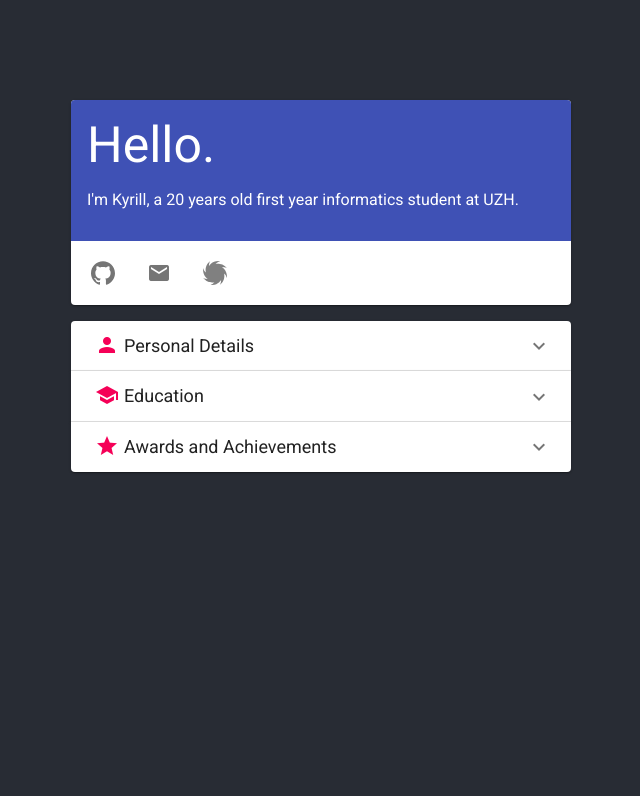
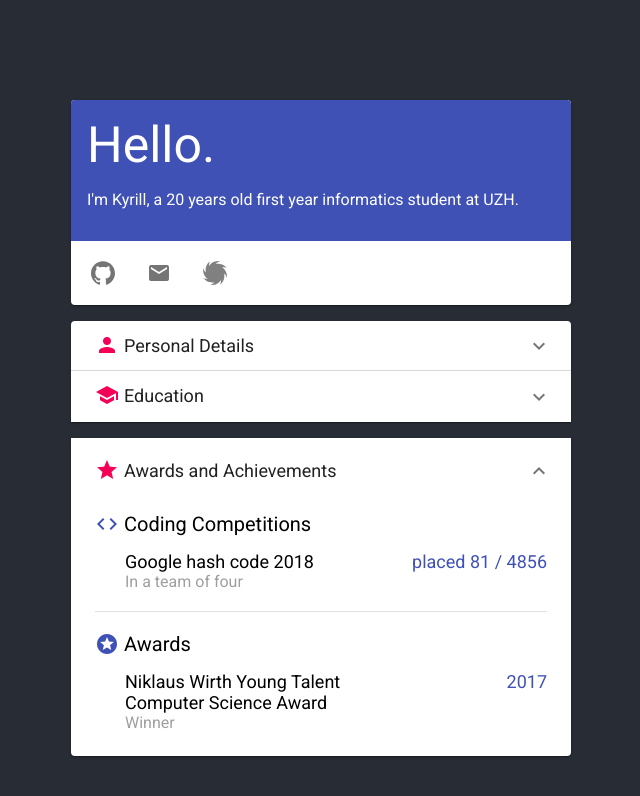
Before and after one commit to realChesta/homepage-v2, a React (Create React App) app: page / in a window 1280 px wide. Shown: the top 796 px of the page, without its empty margins (319-959 px from the left). Built offline with nearby package versions, Linux system fonts and the light colour scheme.

Commit message:
Added AwardsPanel content

```diff
--- a/src/js/AwardsPanel.js
+++ b/src/js/AwardsPanel.js
@@ -6,16 +6,21 @@ import {
     ExpansionPanel,
     ExpansionPanelSummary,
     ExpansionPanelDetails,
-    Grid
+    Grid,
+    Divider
 } from "@material-ui/core";
 import IconTitle from './IconTitle';
+import HashCodeEntry from './HashCodeEntry';
 
 import '../styles/AwardsPanel.css';
+import NiklausWirth from './NiklausWirth';
 
 class AwardsPanel extends Component {
     render() {
+        const disabledText = this.props.theme.palette.text.disabled;
+
         return (
-            <ExpansionPanel>
+            <ExpansionPanel expanded="true">
                 <ExpansionPanelSummary expandIcon={<Icon>expand_more</Icon>}>
                     <Icon color="secondary">star</Icon>
                     <Typography style={{ marginLeft: "5px", fontSize: "18px", fontWeight: "regular" }}>
@@ -23,7 +28,16 @@ class AwardsPanel extends Component {
                     </Typography>
                 </ExpansionPanelSummary>
                 <ExpansionPanelDetails>
-                    <IconTitle icon="code">Coding Competitions</IconTitle>
+                    <div className="awards-container">
+                        <IconTitle icon="code">Coding Competitions</IconTitle>
+                        <HashCodeEntry year="2018" place="81 / 4856">
+                        <label style={{color: disabledText, marginTop: "5px"}}>In a team of four</label>
+                        </HashCodeEntry>
+
+                        <Divider style={{marginTop: "20px", marginBottom: "20px"}}></Divider>
+                        <IconTitle icon="stars">Awards</IconTitle>
+                        <NiklausWirth/>
+                        </div>
                 </ExpansionPanelDetails>
             </ExpansionPanel>
         );
--- /dev/null
+++ b/src/js/HashCodeEntry.js
@@ -0,0 +1,22 @@
+import React, { Component } from 'react';
+import { withTheme } from '@material-ui/core';
+
+import '../styles/HashCodeEntry.css';
+
+class HashCodeEntry extends Component {
+    render() {
+        const primaryColor = this.props.theme.palette.primary.main;
+
+        return (
+            <div className="hashcode-container">
+                <div className="hashcode-content">
+                <label className="hashcode-title">Google hash code {this.props.year}</label>
+                {this.props.children}
+                </div>
+                <label className="hashcode-place" style={{ color: primaryColor, fontSize: "18px" }}>placed {this.props.place}</label>
+            </div>
+        );
+    }
+}
+
+export default withTheme()(HashCodeEntry);
--- /dev/null
+++ b/src/js/NiklausWirth.js
@@ -0,0 +1,23 @@
+import React, { Component } from 'react';
+import { withTheme } from '@material-ui/core';
+
+import '../styles/NiklausWirth.css';
+
+class NiklausWirth extends Component {
+    render() {
+        const primary = this.props.theme.palette.primary.main;
+        const disabledText = this.props.theme.palette.text.disabled;
+
+        return (
+            <div className="wirth-container">
+                <div className="wirth-title-container">
+                    <div className="wirth-title">Niklaus Wirth Young Talent Computer Science Award</div>
+                    <div style={{ color: primary, fontSize: "18px" }}>2017</div>
+                </div>
+                <div style={{ color: disabledText }}>Winner</div>
+            </div>
+        );
+    }
+}
+
+export default withTheme()(NiklausWirth);
--- a/src/styles/AwardsPanel.css
+++ b/src/styles/AwardsPanel.css
@@ -0,0 +1,4 @@
+.awards-container {
+    display: block;
+    width: 100%;
+}
--- /dev/null
+++ b/src/styles/HashCodeEntry.css
@@ -0,0 +1,25 @@
+.hashcode-container {
+    display: flex;
+    width: calc(100% - 30px);
+    margin-left: 30px;
+}
+
+.hashcode-content {
+    display: block;
+    flex-shrink: 0;
+    flex-grow: 1;
+    flex-basis: 0;
+}
+
+.hashcode-title {
+    display: block;
+    font-size: 18px;
+    font-weight: medium;
+}
+
+.hashcode-place {
+    display: block;
+    font-weight: normal;
+    flex-basis: 0;
+    white-space: nowrap;
+}
--- a/src/styles/IconTitle.css
+++ b/src/styles/IconTitle.css
@@ -2,6 +2,7 @@
     display: flex;
     align-items: center;
     font-size: 20px;
+    margin-bottom: 15px;
 }
 
 .icontitle-label {
--- /dev/null
+++ b/src/styles/NiklausWirth.css
@@ -0,0 +1,19 @@
+.wirth-container {
+    width: calc(100% - 30px);
+    margin-left: 30px;
+}
+
+.wirth-title-container {
+    display: flex;
+    justify-content: space-between;
+}
+
+.wirth-title {
+    font-size: 18px;
+    font-weight: medium;
+    max-width: 70%;
+}
+
+.wirth-year {
+    font-size: 18px;
+}
```
